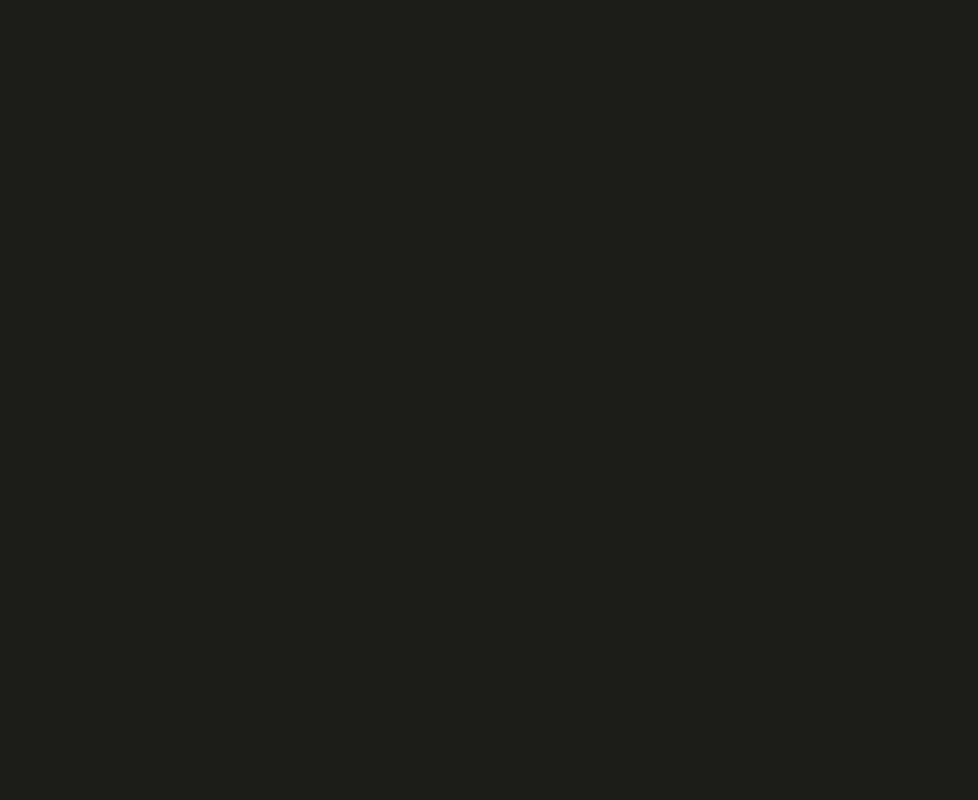
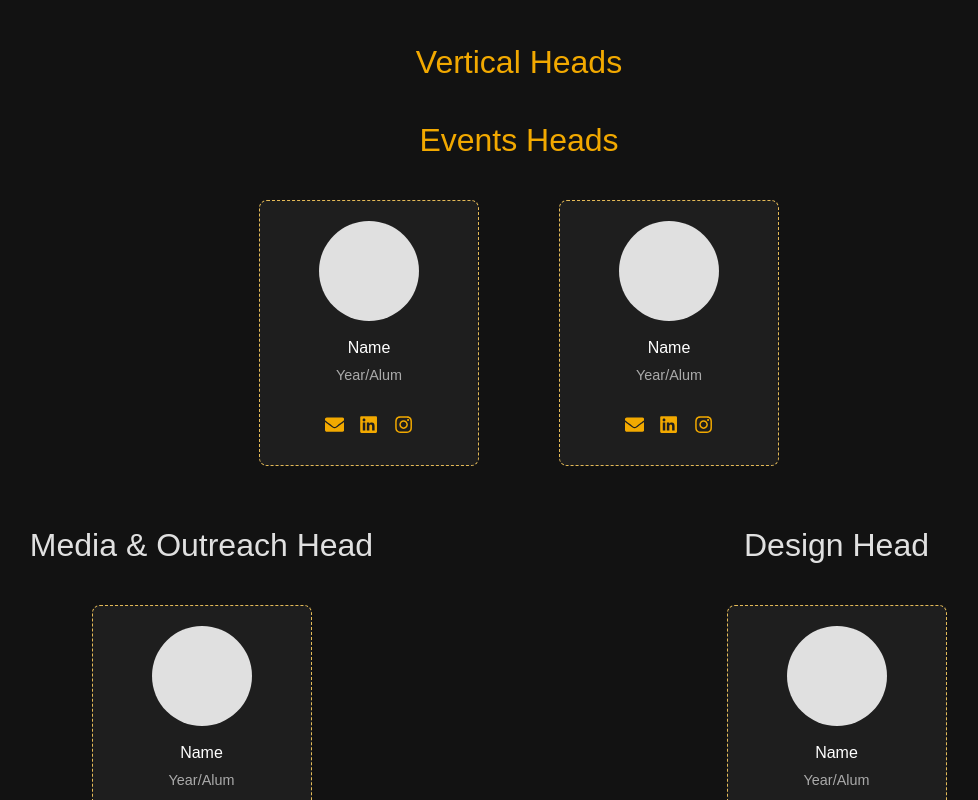
Before and after one commit to productclub-iitj/website, a React (Vite) app in the folder product-website/: page /team in a window 1280 px wide. Before the commit this address had no page. Shown: the part 1000-1800 px from the top of the page, without its empty margins (121-1099 px from the left). Before the commit the page ends 800 px from the top, so only its background shows below. Built offline with nearby package versions, Linux system fonts and the light colour scheme.

Commit message:
Team page added . Footer section is not decided yet in team page

```diff
--- a/product-website/src/App.jsx
+++ b/product-website/src/App.jsx
@@ -1,19 +1,18 @@
 import { BrowserRouter as Router, Route, Routes } from 'react-router-dom';
 import Home from './pages/Home';
 import MyNavbar from './components/Navbar';
-
+import Team from './pages/Team';
+import Footer from './components/Footer';
 function App() {
   return (
-    <div>
-       <MyNavbar/>
     <Router>
+      <MyNavbar />
       <Routes>
         <Route path="/" element={<Home />} />
-
+        <Route path="/team" element={<Team />} />
       </Routes>
+      <Footer/>
     </Router>
-    </div>
-
   );
 }
 
--- a/product-website/src/components/Navbar.jsx
+++ b/product-website/src/components/Navbar.jsx
@@ -28,7 +28,7 @@ const MyNavbar = () => {
         <Offcanvas.Body>
           <Nav className="flex-column">
             <Nav.Link href="#about" onClick={() => setShow(false)}>About</Nav.Link>
-            <Nav.Link href="#team" onClick={() => setShow(false)}>Team</Nav.Link>
+            <Nav.Link href="./team" onClick={() => setShow(false)}>Team</Nav.Link>
             <Nav.Link href="#resources" onClick={() => setShow(false)}>Resources</Nav.Link>
           </Nav>
         </Offcanvas.Body>
--- a/product-website/src/pages/Home.jsx
+++ b/product-website/src/pages/Home.jsx
@@ -45,7 +45,7 @@ function Home() {
                     </div>
                 </div>
             </div>
-            <Footer/>
+            {/* <Footer/> */}
         </div>
     );
 }
--- /dev/null
+++ b/product-website/src/pages/Team.jsx
@@ -0,0 +1,76 @@
+import React from "react";
+import "../styles/Team.css";
+import { FaInstagram, FaLinkedin, FaEnvelope } from "react-icons/fa";
+
+const TeamMember = ({ role }) => {
+  return (
+    <div className="team-member">
+      <div className="avatar-container">
+        <div className="avatar"></div>
+      </div>
+      <div className="info">
+        <div className="name">Name</div>
+        <div className="year">Year/Alum</div>
+      </div>
+      <div className="social-icons">
+        <a href="mailto:example@gmail.com" target="_blank" rel="noopener noreferrer">
+          <FaEnvelope className="icon" />
+        </a>
+        <a href="https://www.linkedin.com/" target="_blank" rel="noopener noreferrer">
+          <FaLinkedin className="icon" />
+        </a>
+        <a href="https://www.instagram.com/" target="_blank" rel="noopener noreferrer">
+          <FaInstagram className="icon" />
+        </a>
+      </div>
+    </div>
+  );
+};
+
+const TeamSection = ({ title, count }) => {
+  return (
+    <div className="team-section">
+      <h2 className="section-title">{title}</h2>
+      <div className="members-grid">
+        {Array(count)
+          .fill()
+          .map((_, index) => (
+            <TeamMember key={index} role={title} />
+          ))}
+      </div>
+    </div>
+  );
+};
+
+const Team = () => {
+  return (
+    <div className="team-page">
+      <h1 className="page-title">Meet Our Team</h1>
+
+      <TeamSection title="Mentors" count={4} />
+      <TeamSection title="Overall Heads" count={2} />
+
+      <h2 className="section-title vertical-heads">Vertical Heads</h2>
+
+      <TeamSection title="Events Heads"  count={2} />
+
+      <div className="dual-heads">
+        <div className="head-section">
+          <h2 className="section-title" id="media">Media & Outreach Head</h2>
+          <div className="members-grid">
+            <TeamMember role="Media & Outreach Head" />
+          </div>
+        </div>
+
+        <div className="head-section">
+          <h2 className="section-title" id="media">Design Head</h2>
+          <div className="members-grid">
+            <TeamMember role="Design Head" />
+          </div>
+        </div>
+      </div>
+    </div>
+  );
+};
+
+export default Team;
--- /dev/null
+++ b/product-website/src/styles/Team.css
@@ -0,0 +1,109 @@
+.team-page {
+    background-color: #121212;
+    color: white;
+    padding: 40px 20px;
+    font-family: Arial, sans-serif;
+    max-width: 100%;
+    margin: 0 auto;
+  }
+
+  .page-title {
+    text-align: center;
+    font-size: 2.5rem;
+    margin-bottom: 60px;
+    font-weight: 600;
+  }
+
+  .section-title {
+    text-align: center;
+    font-size: 2rem;
+    color: #F2A900;
+    margin-bottom: 40px;
+    font-weight: 500;
+  }
+
+  .vertical-heads {
+    margin-top: 80px;
+    margin-bottom: 40px;
+  }
+
+  .members-grid {
+    display: flex;
+    flex-wrap: wrap;
+    justify-content: center;
+    gap: 80px;
+    margin-bottom: 60px;
+  }
+
+  .team-member {
+    position: relative;
+    width: 220px;
+    background-color: #1E1E1E;
+    border-radius: 8px;
+    padding: 20px;
+    display: flex;
+    flex-direction: column;
+    align-items: center;
+    border: 1.5px dashed #e4ba57;
+  }
+
+  .avatar-container {
+    width: 100%;
+    display: flex;
+    justify-content: center;
+    margin-bottom: 15px;
+  }
+
+  .avatar {
+    width: 100px;
+    height: 100px;
+    background-color: #E0E0E0;
+    border-radius: 50%;
+  }
+
+  .info {
+    text-align: center;
+    margin-bottom: 15px;
+  }
+
+  .name {
+    font-size: 1rem;
+    font-weight: 500;
+    margin-bottom: 5px;
+  }
+
+  .year {
+    font-size: 0.9rem;
+    color: #AAAAAA;
+  }
+
+  .social-icons {
+    display: flex;
+    gap: 15px;
+    margin-top: 10px;
+  }
+
+  .icon {
+    cursor: pointer;
+    font-size: 1.2rem;
+    color: #F2A900;
+  }
+
+  .team-section {
+    margin-bottom: 60px;
+  }
+
+  .dual-heads {
+    display: flex;
+    justify-content: space-between;
+    gap: 30px;
+    margin-top: 30px;
+  }
+
+  .head-section {
+    flex: 1;
+  }
+
+#media{
+    color: #E0E0E0;
+}
```
